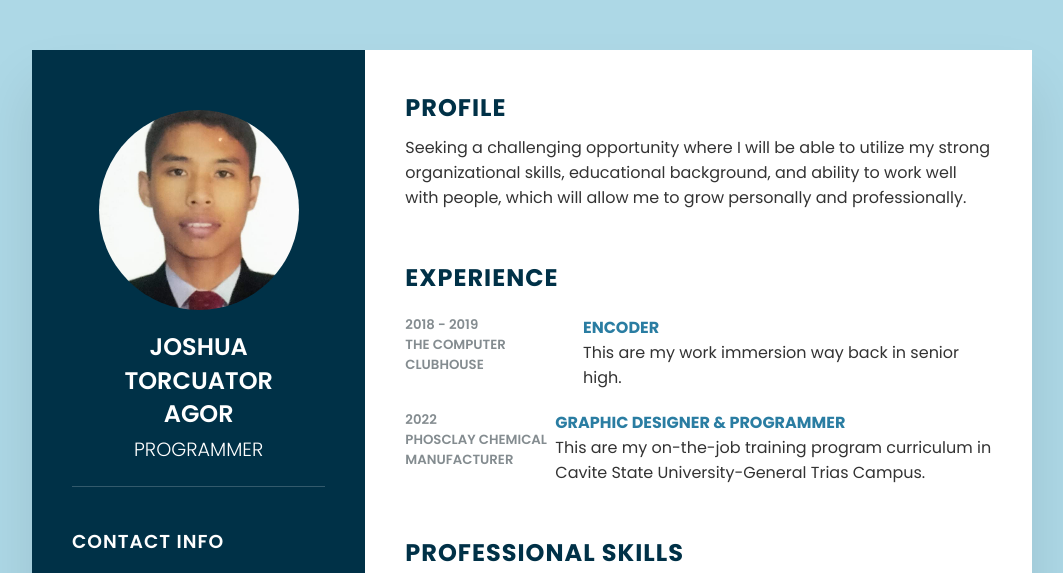
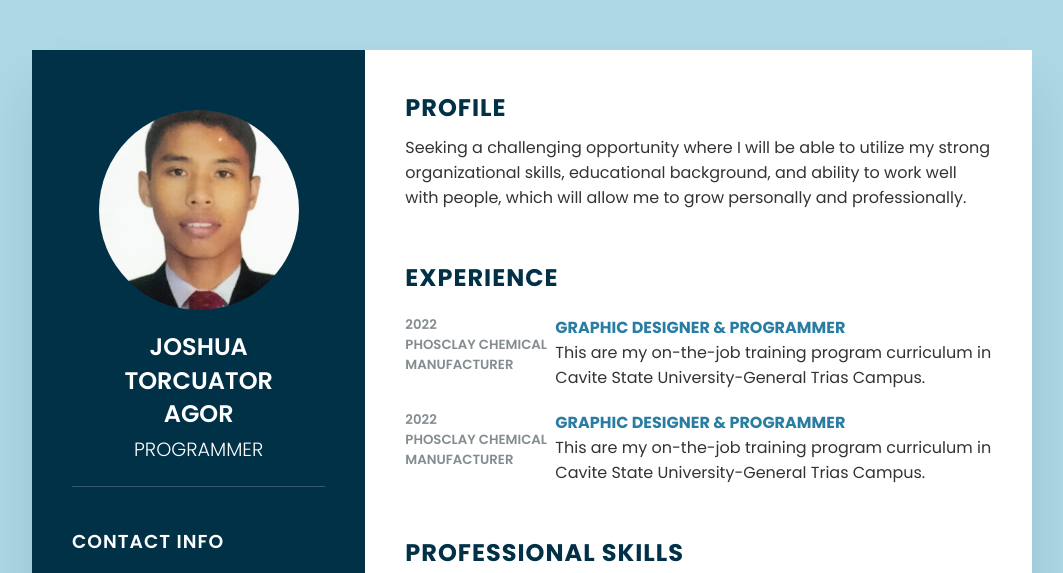
Before and after one commit to joshuaagor25/Agor-Joshua-Torcuator, a plain HTML site: page index.html in a window 1280 px wide. Shown: the top 573 px of the page, without its empty margins (108-1171 px from the left). Drawn offline with Linux system fonts and the light colour scheme.

Commit message:
Update index.html

```diff
--- a/index.html
+++ b/index.html
@@ -99,12 +99,12 @@
                     <h2 class="title2">Experience</h2>
                     <div class="box">
                         <div class="year_company">
-                            <h5>2018 - 2019</h5>
-                            <h5>The Computer Clubhouse</h5>
+                            <h5>2022</h5>
+                            <h5>Phosclay Chemical Manufacturer</h5>
                         </div>
                         <div class="text">
-                            <h4>Encoder</h4>
-                            <p>This are my work immersion way back in senior high.</p>
+                            <h4>Graphic Designer & Programmer</h4>
+                            <p>This are my on-the-job training program curriculum in Cavite State University-General Trias Campus.</p>
                         </div>
                     </div>
                     <div class="box">
```
